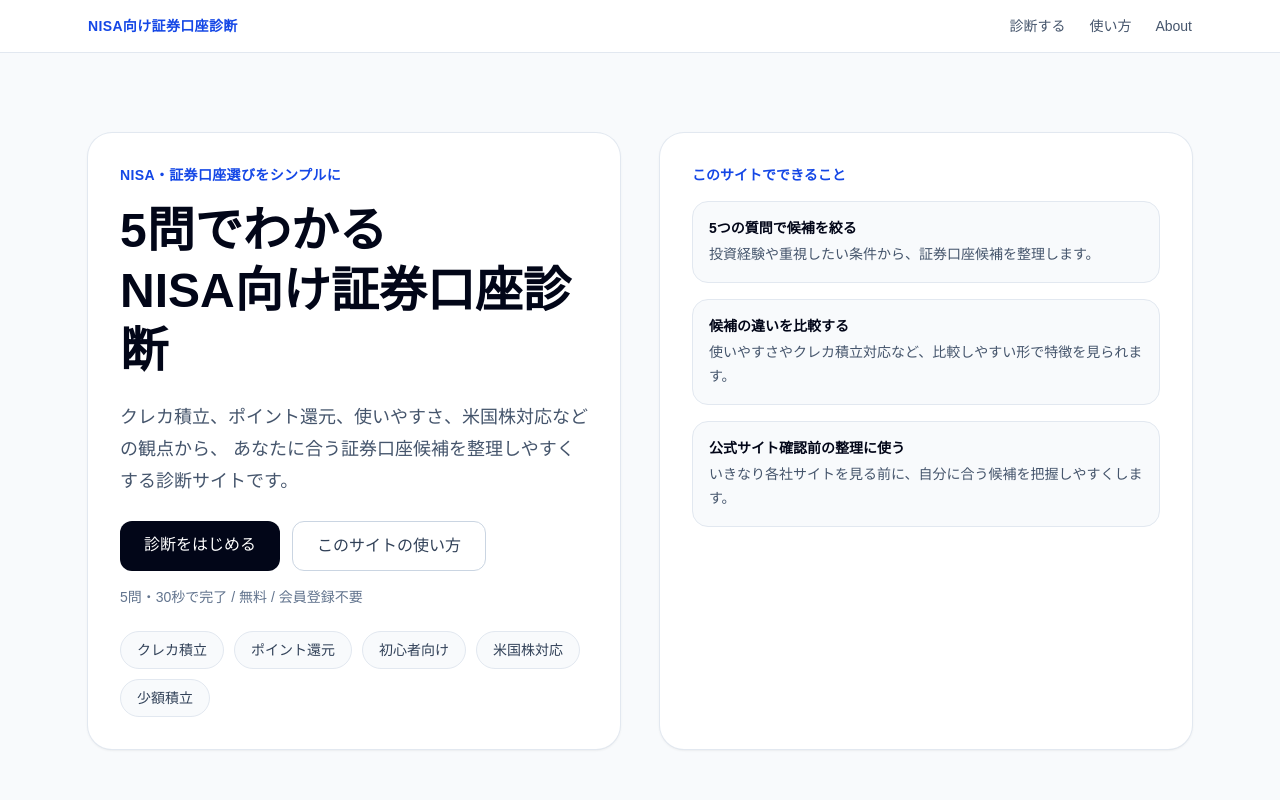
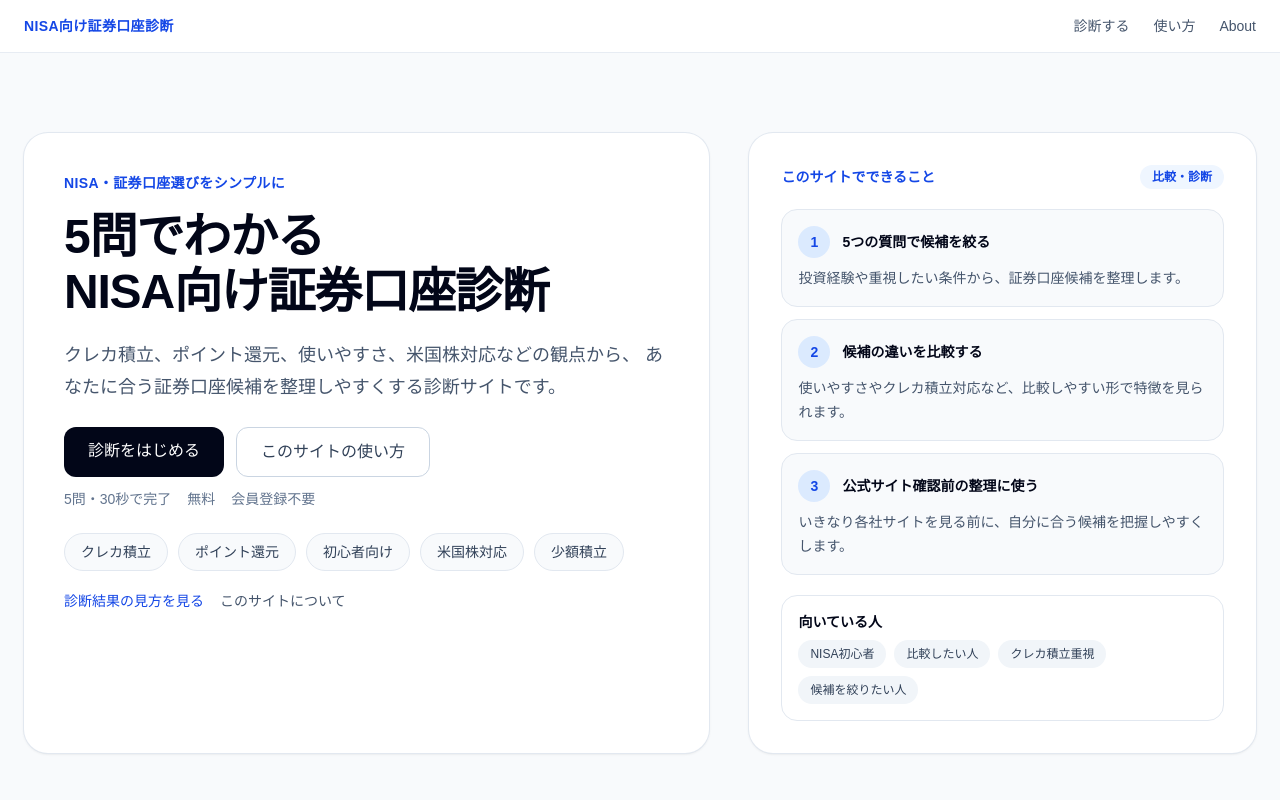
Before and after one commit to oakvector/nisa-shindan, a Next.js app: page / in a window 1280 px wide. Shown: the top 800 px of the page. Built offline with nearby package versions, Linux system fonts and the light colour scheme.

Commit message:
polish top page and keep multi-diagnosis ready

```diff
--- a/app/page.tsx
+++ b/app/page.tsx
@@ -1,26 +1,32 @@
 export default function Home() {
   const comparisonPoints = [
     {
+      label: "積立",
       title: "クレカ積立対応",
       text: "クレジットカード積立に対応しているかを比較します。",
     },
     {
+      label: "還元",
       title: "ポイント還元",
       text: "積立や利用時のポイント還元の違いを整理します。",
     },
     {
+      label: "操作性",
       title: "使いやすさ",
       text: "初心者でも使いやすいか、操作性の観点で確認します。",
     },
     {
+      label: "商品",
       title: "米国株対応",
       text: "米国株や商品ラインナップの広さも比較対象に含めます。",
     },
     {
+      label: "初心者",
       title: "初心者向けか",
       text: "これから始める人でも選びやすいサービスかを見ます。",
     },
     {
+      label: "少額",
       title: "少額積立のしやすさ",
       text: "少額から始めやすいかどうかも重視しています。",
     },
@@ -53,15 +59,15 @@ export default function Home() {
 
   return (
     <main className="min-h-screen bg-slate-50 text-slate-900">
-      <header className="border-b border-slate-200 bg-white">
-        <div className="mx-auto flex max-w-6xl items-center justify-between px-4 py-4 sm:px-6">
+      <header className="sticky top-0 z-20 border-b border-slate-200/80 bg-white/90 backdrop-blur">
+        <div className="mx-auto flex max-w-7xl items-center justify-between px-4 py-4 sm:px-6">
           <a href="/" className="min-w-0">
-            <p className="truncate text-sm font-semibold tracking-wide text-blue-700">
+            <p className="truncate text-sm font-bold tracking-wide text-blue-700">
               NISA向け証券口座診断
             </p>
           </a>
 
-          <nav className="hidden items-center gap-6 text-sm text-slate-600 md:flex">
+          <nav className="hidden items-center gap-6 text-sm font-medium text-slate-600 md:flex">
             <a href="/shindan" className="transition hover:text-slate-900">
               診断する
             </a>
@@ -75,25 +81,25 @@ export default function Home() {
         </div>
       </header>
 
-      <section className="mx-auto max-w-6xl px-4 py-14 sm:px-6 sm:py-20">
-        <div className="grid gap-8 lg:grid-cols-2 lg:gap-10">
-          <div className="rounded-3xl bg-white p-6 shadow-sm ring-1 ring-slate-200 sm:p-8">
+      <section className="mx-auto max-w-7xl px-4 py-12 sm:px-6 sm:py-16 lg:py-20">
+        <div className="grid gap-8 lg:grid-cols-[1.15fr_0.85fr] lg:gap-10">
+          <div className="rounded-3xl bg-white p-6 shadow-sm ring-1 ring-slate-200 sm:p-8 md:p-10">
             <p className="mb-4 text-sm font-semibold tracking-wide text-blue-700">
               NISA・証券口座選びをシンプルに
             </p>
 
-            <h1 className="mb-5 text-4xl font-bold leading-tight text-slate-950 sm:text-5xl">
+            <h1 className="mb-5 text-4xl font-bold leading-[1.15] tracking-tight text-slate-950 sm:text-5xl">
               5問でわかる
               <br />
-              NISA向け証券口座診断
+              <span className="whitespace-nowrap">NISA向け証券口座診断</span>
             </h1>
 
-            <p className="mb-6 text-base leading-8 text-slate-600 sm:text-lg">
+            <p className="mb-6 max-w-2xl text-base leading-8 text-slate-600 sm:text-lg">
               クレカ積立、ポイント還元、使いやすさ、米国株対応などの観点から、
               あなたに合う証券口座候補を整理しやすくする診断サイトです。
             </p>
 
-            <div className="mb-4 flex flex-col gap-3 sm:flex-row">
+            <div className="mb-3 flex flex-col gap-3 sm:flex-row">
               <a
                 href="/shindan"
                 className="rounded-xl bg-slate-950 px-6 py-3 text-center font-medium text-white transition hover:opacity-90"
@@ -109,11 +115,13 @@ export default function Home() {
               </a>
             </div>
 
-            <p className="mb-6 text-sm text-slate-500">
-              5問・30秒で完了 / 無料 / 会員登録不要
-            </p>
+            <div className="mb-6 flex flex-wrap items-center gap-x-4 gap-y-2 text-sm text-slate-500">
+              <span>5問・30秒で完了</span>
+              <span>無料</span>
+              <span>会員登録不要</span>
+            </div>
 
-            <div className="flex flex-wrap gap-2.5">
+            <div className="mb-5 flex flex-wrap gap-2.5">
               {["クレカ積立", "ポイント還元", "初心者向け", "米国株対応", "少額積立"].map(
                 (tag) => (
                   <span
@@ -125,46 +133,99 @@ export default function Home() {
                 )
               )}
             </div>
+
+            <div className="flex flex-wrap gap-4 text-sm">
+              <a
+                href="/how-it-works"
+                className="font-medium text-blue-700 hover:underline"
+              >
+                診断結果の見方を見る
+              </a>
+              <a
+                href="/about"
+                className="font-medium text-slate-600 hover:text-slate-900 hover:underline"
+              >
+                このサイトについて
+              </a>
+            </div>
           </div>
 
-          <div className="rounded-3xl bg-white p-6 shadow-sm ring-1 ring-slate-200 sm:p-8">
-            <p className="mb-4 text-sm font-semibold text-blue-700">
+          <div className="rounded-3xl bg-white p-6 shadow-sm ring-1 ring-slate-200 sm:p-7 md:p-8">
+            <div className="mb-5 flex items-center justify-between">
+              <p className="text-sm font-semibold text-blue-700">
                 このサイトでできること
               </p>
+              <span className="rounded-full bg-blue-50 px-3 py-1 text-xs font-semibold text-blue-700">
+                比較・診断
+              </span>
+            </div>
 
-            <div className="space-y-4">
+            <div className="space-y-3">
               <div className="rounded-2xl border border-slate-200 bg-slate-50 p-4">
-                <p className="mb-1 text-sm font-semibold text-slate-950">
+                <div className="mb-2 flex items-center gap-3">
+                  <span className="flex h-8 w-8 items-center justify-center rounded-full bg-blue-100 text-sm font-bold text-blue-700">
+                    1
+                  </span>
+                  <p className="text-sm font-semibold text-slate-950">
                     5つの質問で候補を絞る
                   </p>
+                </div>
                 <p className="text-sm leading-6 text-slate-600">
                   投資経験や重視したい条件から、証券口座候補を整理します。
                 </p>
               </div>
 
               <div className="rounded-2xl border border-slate-200 bg-slate-50 p-4">
-                <p className="mb-1 text-sm font-semibold text-slate-950">
+                <div className="mb-2 flex items-center gap-3">
+                  <span className="flex h-8 w-8 items-center justify-center rounded-full bg-blue-100 text-sm font-bold text-blue-700">
+                    2
+                  </span>
+                  <p className="text-sm font-semibold text-slate-950">
                     候補の違いを比較する
                   </p>
+                </div>
                 <p className="text-sm leading-6 text-slate-600">
                   使いやすさやクレカ積立対応など、比較しやすい形で特徴を見られます。
                 </p>
               </div>
 
               <div className="rounded-2xl border border-slate-200 bg-slate-50 p-4">
-                <p className="mb-1 text-sm font-semibold text-slate-950">
+                <div className="mb-2 flex items-center gap-3">
+                  <span className="flex h-8 w-8 items-center justify-center rounded-full bg-blue-100 text-sm font-bold text-blue-700">
+                    3
+                  </span>
+                  <p className="text-sm font-semibold text-slate-950">
                     公式サイト確認前の整理に使う
                   </p>
+                </div>
                 <p className="text-sm leading-6 text-slate-600">
                   いきなり各社サイトを見る前に、自分に合う候補を把握しやすくします。
                 </p>
+              </div>
+            </div>
+
+            <div className="mt-5 rounded-2xl border border-slate-200 bg-white p-4">
+              <p className="mb-2 text-sm font-semibold text-slate-950">
+                向いている人
+              </p>
+              <div className="flex flex-wrap gap-2">
+                {["NISA初心者", "比較したい人", "クレカ積立重視", "候補を絞りたい人"].map(
+                  (item) => (
+                    <span
+                      key={item}
+                      className="rounded-full bg-slate-100 px-3 py-1.5 text-xs font-medium text-slate-700"
+                    >
+                      {item}
+                    </span>
+                  )
+                )}
               </div>
             </div>
           </div>
         </div>
       </section>
 
-      <section className="mx-auto max-w-6xl px-4 pb-14 sm:px-6 sm:pb-20">
+      <section className="mx-auto max-w-7xl px-4 pb-14 sm:px-6 sm:pb-20">
         <div className="rounded-3xl bg-white p-6 shadow-sm ring-1 ring-slate-200 sm:p-8">
           <div className="mb-6 flex flex-col gap-2">
             <p className="text-sm font-semibold text-blue-700">比較軸</p>
@@ -179,6 +240,9 @@ export default function Home() {
                 key={item.title}
                 className="rounded-2xl border border-slate-200 bg-slate-50 p-5"
               >
+                <span className="mb-3 inline-flex rounded-full bg-blue-50 px-3 py-1 text-xs font-semibold text-blue-700">
+                  {item.label}
+                </span>
                 <h3 className="mb-2 font-semibold text-slate-950">{item.title}</h3>
                 <p className="text-sm leading-6 text-slate-600">{item.text}</p>
               </div>
@@ -187,7 +251,7 @@ export default function Home() {
         </div>
       </section>
 
-      <section className="mx-auto max-w-6xl px-4 pb-14 sm:px-6 sm:pb-20">
+      <section className="mx-auto max-w-7xl px-4 pb-14 sm:px-6 sm:pb-20">
         <div className="grid gap-6 lg:grid-cols-2">
           <div className="rounded-3xl bg-white p-6 shadow-sm ring-1 ring-slate-200 sm:p-8">
             <p className="mb-2 text-sm font-semibold text-blue-700">対象ユーザー</p>
@@ -231,7 +295,7 @@ export default function Home() {
         </div>
       </section>
 
-      <section className="mx-auto max-w-6xl px-4 pb-16 sm:px-6 sm:pb-20">
+      <section className="mx-auto max-w-7xl px-4 pb-16 sm:px-6 sm:pb-20">
         <div className="rounded-3xl bg-white p-6 shadow-sm ring-1 ring-slate-200 sm:p-8">
           <p className="mb-2 text-sm font-semibold text-blue-700">ご利用前の注意</p>
           <h2 className="mb-4 text-2xl font-bold text-slate-950">
@@ -246,7 +310,7 @@ export default function Home() {
       </section>
 
       <footer className="border-t border-slate-200 bg-white">
-        <div className="mx-auto max-w-6xl px-4 py-8 sm:px-6">
+        <div className="mx-auto max-w-7xl px-4 py-8 sm:px-6">
           <div className="mb-4">
             <p className="text-sm font-semibold text-slate-900">
               NISA向け証券口座診断
```
Lines whose indentation alone changed are shown as unchanged.
